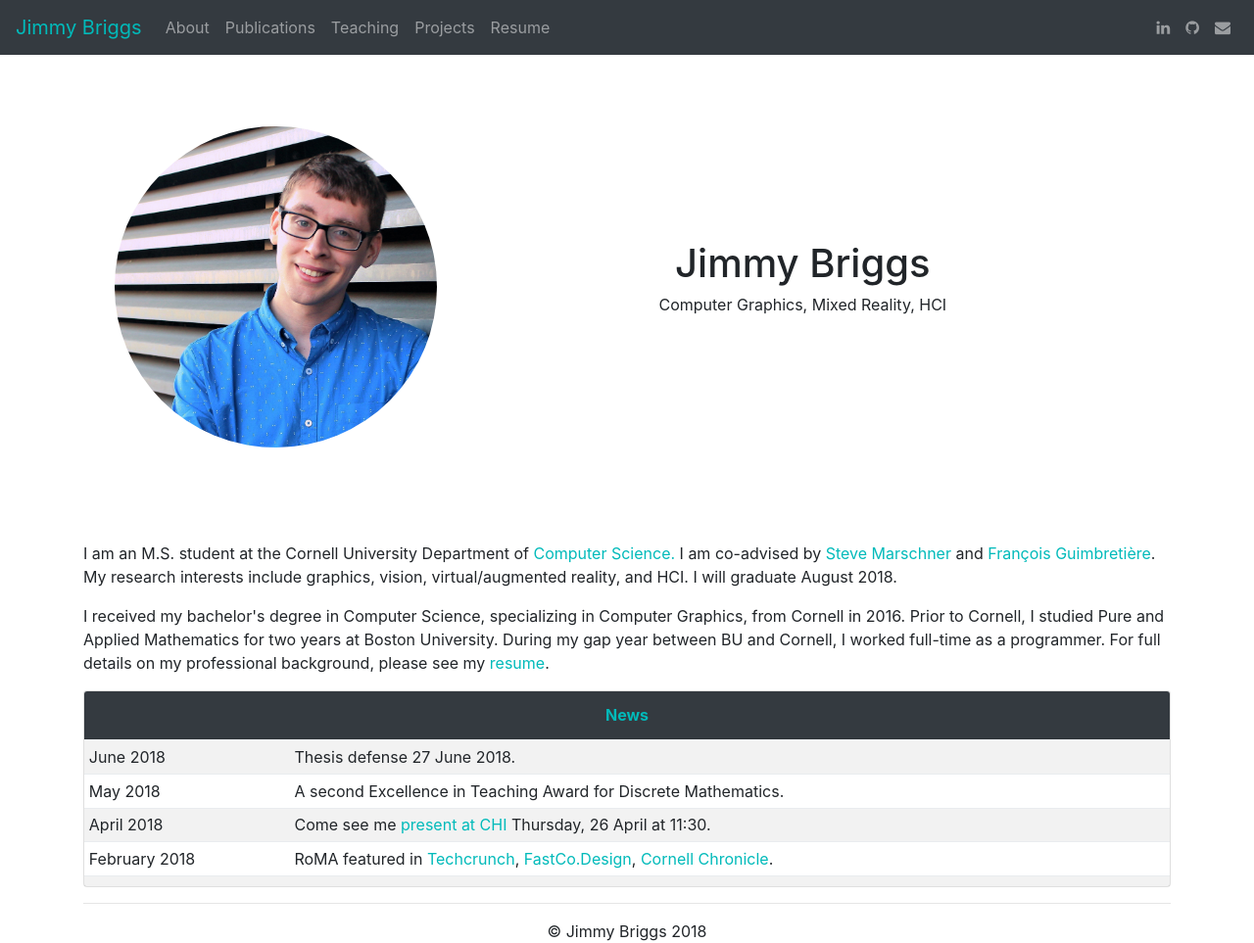
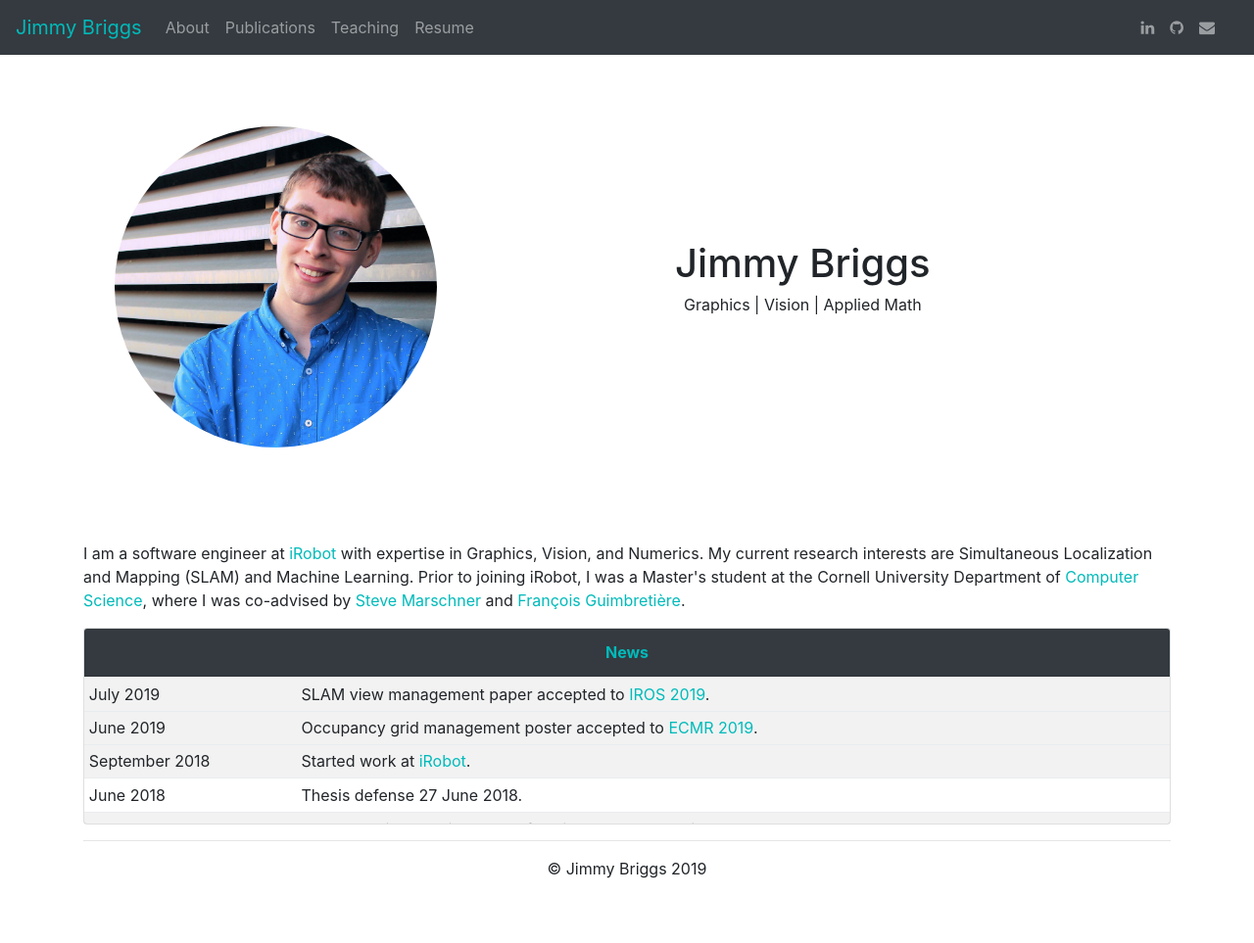
Before and after one commit to jeb482/jimmybriggsnet, a PHP site: page /jimmybriggsnet/ in a window 1280 px wide. Shown: the whole page at 98% size. After the commit the page ends 897 px from the top, so only its background shows below. Run offline with PHP 8.4, Linux system fonts and the light colour scheme; some libraries are stand-ins or nearby versions.

Commit message:
Updated site with some new papers and took down the projects section

```diff
--- a/footer.php
+++ b/footer.php
@@ -3,7 +3,7 @@
 <hr>
 <footer class="footer">
 <center>
-<p>&copy; Jimmy Briggs 2018</p>
+<p>&copy; Jimmy Briggs 2019</p>
 </center>
 </footer>
 </div>
--- a/index.php
+++ b/index.php
@@ -27,12 +27,13 @@
         <div class="col-md-8 col-md-offset-4 align-self-center" align="center">
 
         <h1>Jimmy Briggs</h1>
-        <p>Computer Graphics, Mixed Reality, HCI</p>
-        <p><span class="d-md-none">
+        <p>Graphics | Vision | Applied Math</p>
+        <span class="d-md-none"><p>
         <a class="fa fa-linkedin nav-link" target="_blank" href="https://www.linkedin.com/in/jimmy-briggs/"></a>
         <a class="fa fa-github nav-link" target="_blank" href="https://www.github.com/jeb482"></a>
         <a class="fa fa-envelope nav-link" target="_blank" href="mailto:jimmy@jimmybriggs.net"></a>
-        </span></p>
+        </p>
+        </span>
         </center>
         </div>
 
@@ -40,19 +41,11 @@
     </div>
       <div class="starter-template">
 
+        <p>I am a software engineer at <a href="https://www.irobot.com"  target="_blank">iRobot</a> with expertise in Graphics, Vision, and Numerics. My current research interests are Simultaneous Localization and Mapping (SLAM) and Machine Learning. Prior to joining iRobot, I was a Master's student at the Cornell University Department of <a href="https://www.cs.cornell.edu/" target="_blank">Computer Science</a>, where I was co-advised by
+        <a href="http://www.cs.cornell.edu/~srm/" target="_blank">Steve Marschner</a> and
+        <a href="https://www.cs.cornell.edu/~francois/" target="_blank">François Guimbretière</a>.
+        </p>
 
-        <p>I am an M.S. student at the Cornell
-        University Department of <a href="https://www.cs.cornell.edu/" target="_blank">Computer Science.</a> I am co-advised by
-        <a href="http://www.cs.cornell.edu/~srm/" target="_blank">Steve Marschner</a> and
-        <a href="https://www.cs.cornell.edu/~francois/" target="_blank">François Guimbretière</a>. My research interests
-        include graphics, vision, virtual/augmented reality, and HCI. I will graduate August 2018.
-        </p>
-        <p>
-        I received my bachelor's degree in Computer Science, specializing in Computer Graphics, from Cornell
-        in 2016. Prior to Cornell, I studied Pure and Applied Mathematics for two years at Boston University.
-        During my gap year between BU and Cornell, I worked full-time as a programmer. For full details
-        on my professional background, please see my <a href="resume.php">resume</a>.
-        </p>
 
 
     <div class="card">
@@ -65,11 +58,22 @@
     <div  class="card-body news">
     <table class="table table-sm table-striped table-responsive-sm news">
     <tr>
+    <td>July 2019</th>
+    <td>SLAM view management paper accepted to <a href="https://www.iros2019.org" target="_blank">IROS 2019</a>.</tr>
+    <tr>
+    <tr>
+    <td>June 2019</th>
+    <td>Occupancy grid management poster accepted to <a href="https://www.ecmr2019.eu" target="_blank">ECMR 2019</a>.</tr>
+    <tr>
+    <tr>
+    <td>September 2018</th>
+    <td>Started work at <a href="https://www.irobot.com/" target="_blank">iRobot</a>.</tr>
+    <tr>
     <td>June 2018</th>
     <td>Thesis defense 27 June 2018.</tr>
     <tr>
     <td>May 2018</th>
-    <td>A second Excellence in Teaching Award for Discrete Mathematics.</tr>
+    <td>Excellence in Teaching Award for Discrete Mathematics.</tr>
     <tr>
     <td>April 2018</th>
     <td>Come see me <a href="https://chi2018.acm.org/technical-program/?sessionId=-L6UzzYNG4FBOIBsZ2J4&publicationId=-L6UyDWxWiLiWxFQ6eIX" target="_blank">present at CHI</a> Thursday, 26 April at 11:30.</td></tr>
--- a/navbar.php
+++ b/navbar.php
@@ -1,6 +1,7 @@
 <?php $GLOBALS['root'] = "http://127.0.0.1/jimmybriggsnet"; ?>
 
 <link rel="stylesheet" href="https://cdnjs.cloudflare.com/ajax/libs/font-awesome/4.7.0/css/font-awesome.min.css">
+<link rel="stylesheet" href="https://cdn.rawgit.com/jpswalsh/academicons/master/css/academicons.min.css">
 <nav class="navbar-custom navbar navbar-expand-md navbar-dark bg-dark fixed-top">
     <a class="navbar-brand" href="<?php echo $GLOBALS['root']  . "/index.php" ?>">Jimmy Briggs</a>
 
@@ -15,9 +16,9 @@
         <li class="nav-item">
           <a class="nav-link" href="<?php echo $GLOBALS['root']  . "/teaching.php"?>">Teaching</a>
         </li>
-        <li class="nav-item">
+        <!-- <li class="nav-item">
           <a class="nav-link" href="<?php echo $GLOBALS['root']  . "/projects.php"?>">Projects</a>
-        </li>
+        </li> -->
         <li class="nav-item">
           <a class="nav-link" href="<?php  echo $GLOBALS['root']  . "/resume.php"?>">Resume</a>
         </li>
@@ -32,6 +33,10 @@
       <li class="nav navbar-nav pull-right">
       <a class="fa fa-envelope nav-link" target="_blank" href="mailto:jimmy@jimmybriggs.net"></a>
       </li>
+      <li  class="nav-item">
+      <a class="fa ai ai-google-scholar  nav-link" target="_blank" href="https://scholar.google.com/citations?user=xFxnvikAAAAJ&hl=en&oi=ao"></a>
+      </li>
+      </li>
       </ul>
 
     </div>
```
Also changed, not shown: publications.php (+29 -3 lines).
